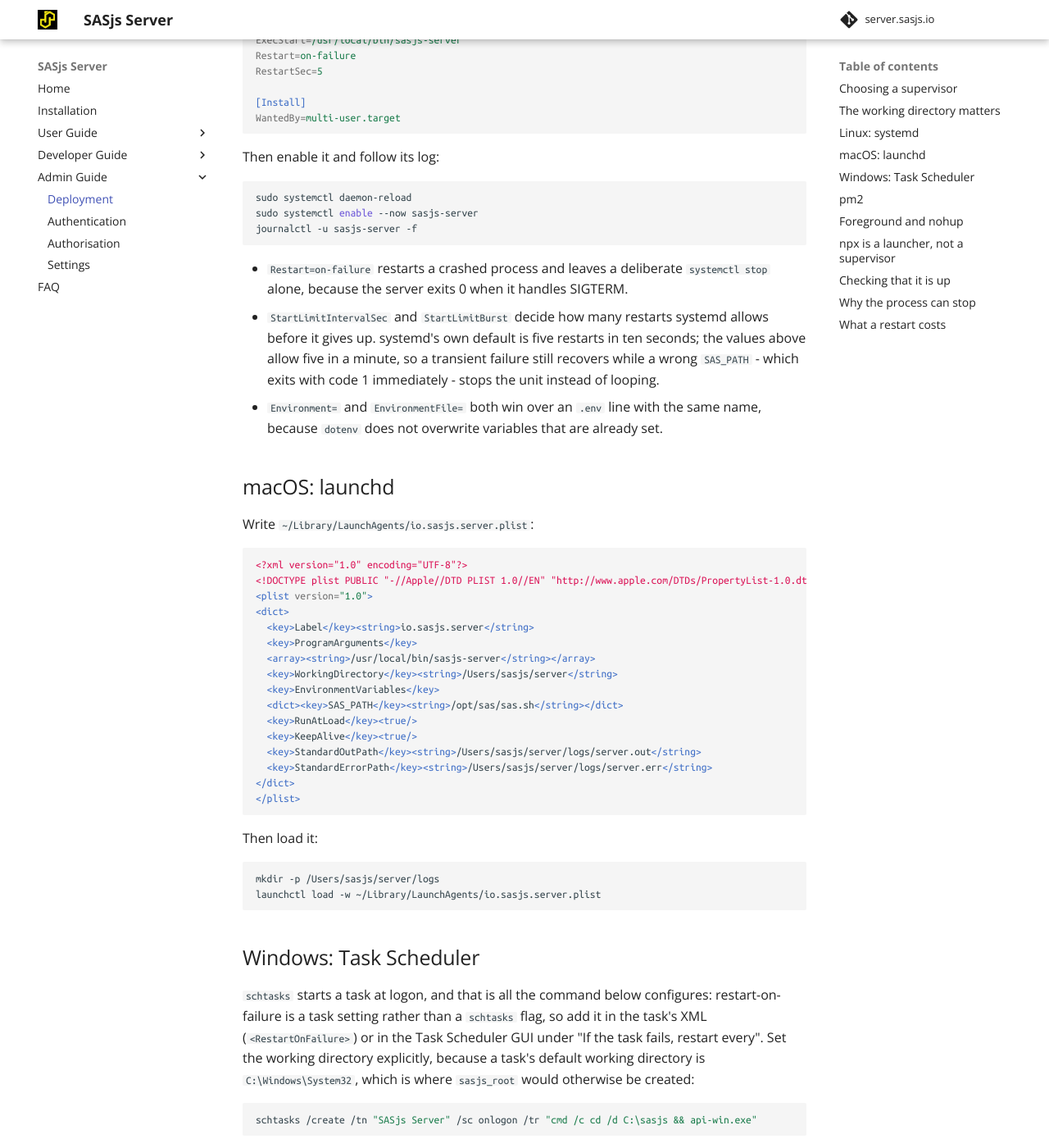
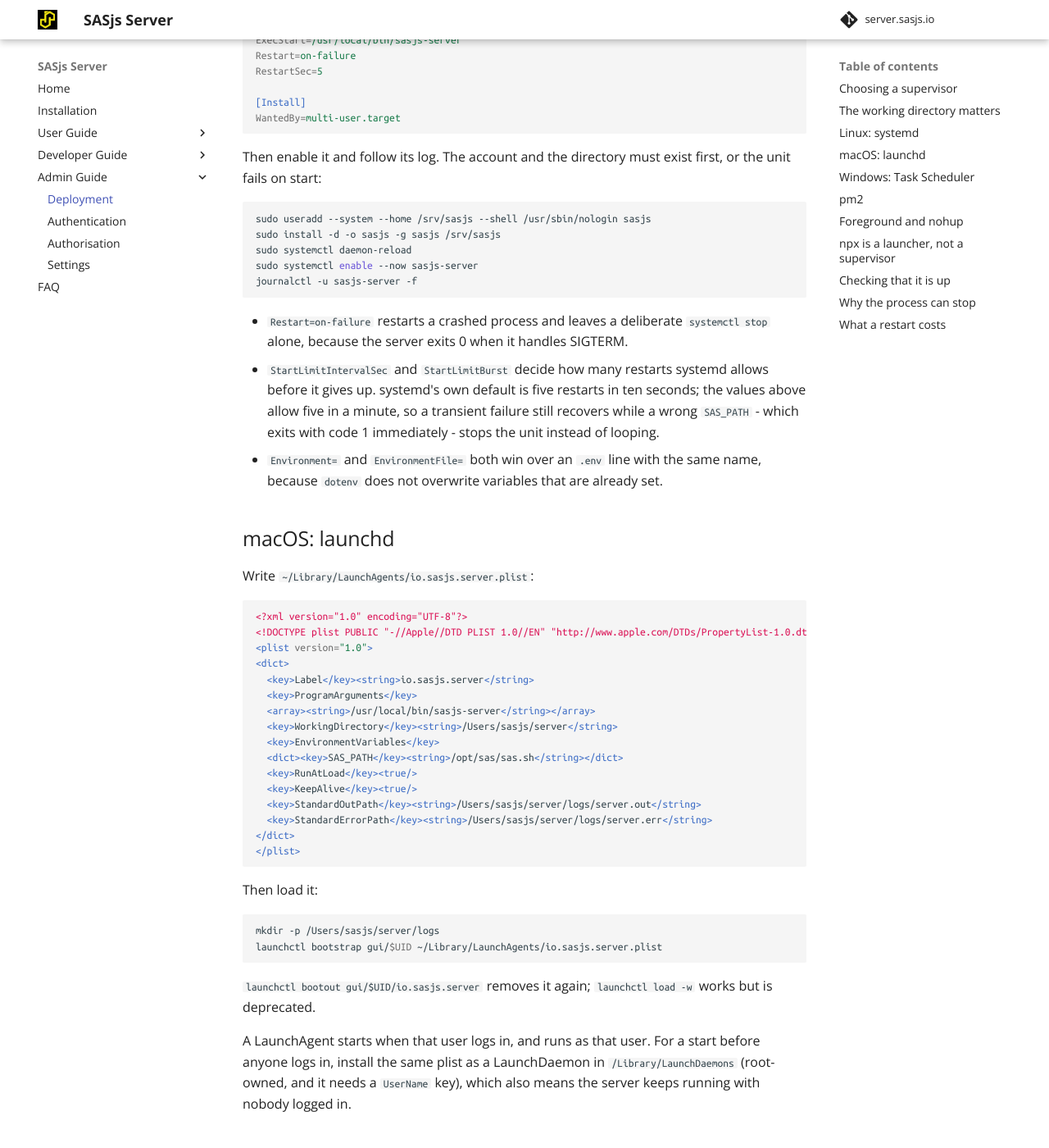
Before and after one commit to sasjs/server.sasjs.io, an MkDocs documentation site: the page built from docs/deployment.md, in a window 1280 px wide and 1400 px high, scrolled down 1561 px. Shown: the whole window at 82% size. Built offline with MkDocs 1.6.1 and Material for MkDocs 9.7.7, drawn with Linux system fonts in a browser that asks for light colours; comment, search, counter and statistics services are not loaded.

Commit message:
docs(deployment): correct the launchd recipe and the unit's preconditions
A LaunchAgent starts at login, not at boot, and runs as that user - the table
said "at boot" while the recipe installs into ~/Library/LaunchAgents. The row
now says "at login", and the section says what a pre-login start needs: the same
plist as a LaunchDaemon in /Library/LaunchDaemons, root-owned and with a
UserName key.

launchctl load -w is deprecated since 10.11, so the recipe uses
launchctl bootstrap gui/$UID and names bootout for removal.

The systemd steps now create the account and the working directory first; as
written the unit failed on a fresh host because neither existed. HTTPS_PORT gains
the disable rule HTTP_PORT already stated, so an empty or 0 value reads the same
way for both listeners.

````diff
--- a/docs/deployment.md
+++ b/docs/deployment.md
@@ -48,9 +48,11 @@
 WantedBy=multi-user.target
 ```
 
-Then enable it and follow its log:
+Then enable it and follow its log. The account and the directory must exist first, or the unit fails on start:
 
 ```bash
+sudo useradd --system --home /srv/sasjs --shell /usr/sbin/nologin sasjs
+sudo install -d -o sasjs -g sasjs /srv/sasjs
 sudo systemctl daemon-reload
 sudo systemctl enable --now sasjs-server
 journalctl -u sasjs-server -f
@@ -87,8 +89,12 @@
 
 ```bash
 mkdir -p /Users/sasjs/server/logs
-launchctl load -w ~/Library/LaunchAgents/io.sasjs.server.plist
+launchctl bootstrap gui/$UID ~/Library/LaunchAgents/io.sasjs.server.plist
 ```
+
+`launchctl bootout gui/$UID/io.sasjs.server` removes it again; `launchctl load -w` works but is deprecated.
+
+A LaunchAgent starts when that user logs in, and runs as that user. For a start before anyone logs in, install the same plist as a LaunchDaemon in `/Library/LaunchDaemons` (root-owned, and it needs a `UserName` key), which also means the server keeps running with nobody logged in.
 
 ## Windows: Task Scheduler
 
````
Also changed, not shown: other parts of docs/deployment.md (+1 -1 lines), docs/settings.md (+1 -1 lines).
